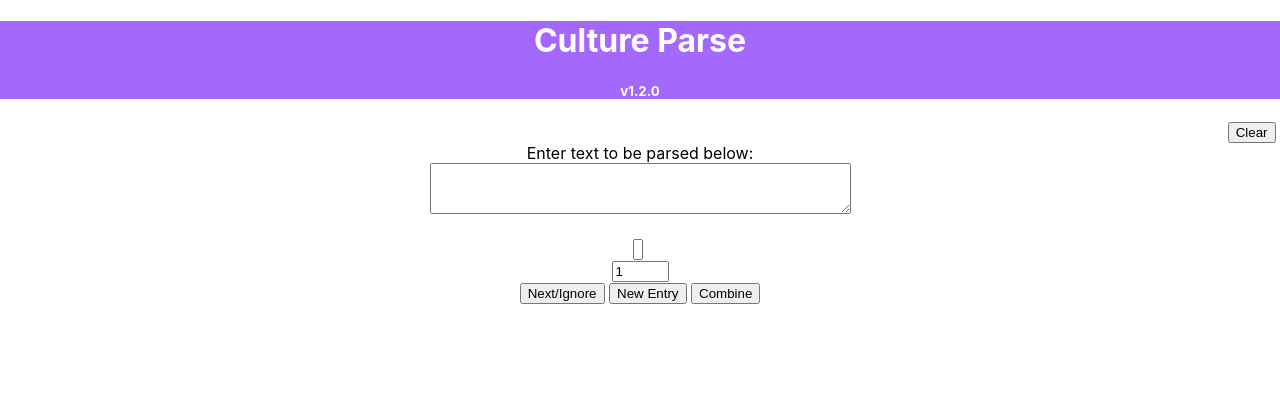
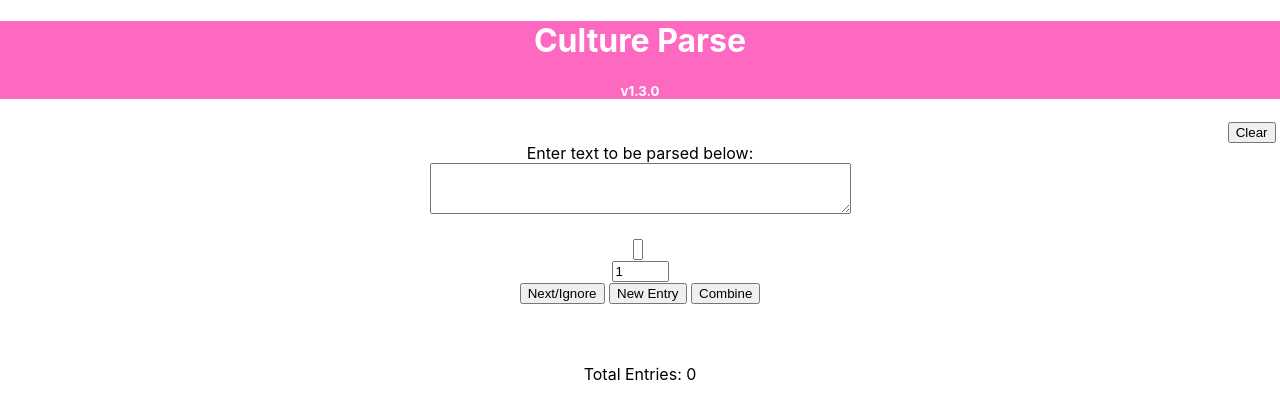
Before and after one commit to jonkiersey/hr-tools, a React (Create React App) app: page / in a window 1280 px wide. Shown: the top 418 px of the page. Built offline with nearby package versions, Linux system fonts and the light colour scheme.

Commit message:
Show total count of parsed entries

```diff
--- a/src/Components/CultureParse.js
+++ b/src/Components/CultureParse.js
@@ -67,6 +67,8 @@ const CultureParse = () => {
     return prettyData;
   };
 
+  const totalEntries = () => Object.values(keyData).reduce((acc, cur) => acc + cur, 0);
+
   const advanceCurrent = () => {
     const newIndex = currentIndex + 1;
     const nextSentence = sentences[newIndex];
@@ -102,9 +104,9 @@ const CultureParse = () => {
 
   return (
     <div className="App">
-      <div style={{ background: '#A568FD', color: 'white' }}>
+      <div style={{ background: '#FD68C0', color: 'white' }}>
         <h1>Culture Parse</h1>
-        <h5>v1.2.0</h5>
+        <h5>v1.3.0</h5>
       </div>
       <div style={{ textAlign: 'right' }}>
         <button onClick={clear}>Clear</button>&nbsp;
@@ -132,6 +134,12 @@ const CultureParse = () => {
       &nbsp;
       <div />
       {prettyPrint()}
+      <div>
+        <div>
+        &nbsp;
+        </div>
+        Total Entries: {totalEntries()}
+      </div>
     </div>
   );
 }
```
